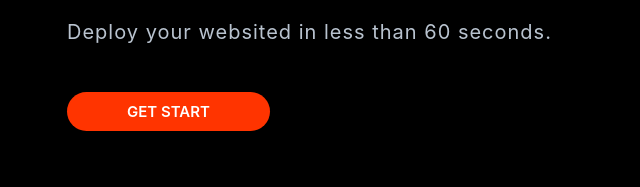
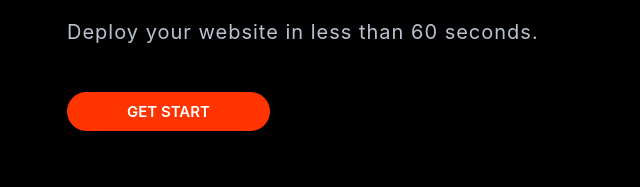
Before and after one commit to Sanaa-Fuad/First-Website, a website: page index.html in a window 1280 px wide. Shown: the part 380-567 px from the top of the page, 3-643 px from the left. Drawn offline with nearby package versions, Linux system fonts and the light colour scheme.

```diff
--- a/index.html
+++ b/index.html
@@ -32,7 +32,7 @@
             Cloud Hosting for Pros
           </h1>
           <p class="hero__tagline">
-            Deploy your websited in less than 60 seconds.
+            Deploy your website in less than 60 seconds.
           </p>
           <a href="#" class="btn btn--accent btn--stretched">Get Start</a>
         </header>
```
Also changed, not shown: package.json (added, +12 -0 lines), 2 other files.
